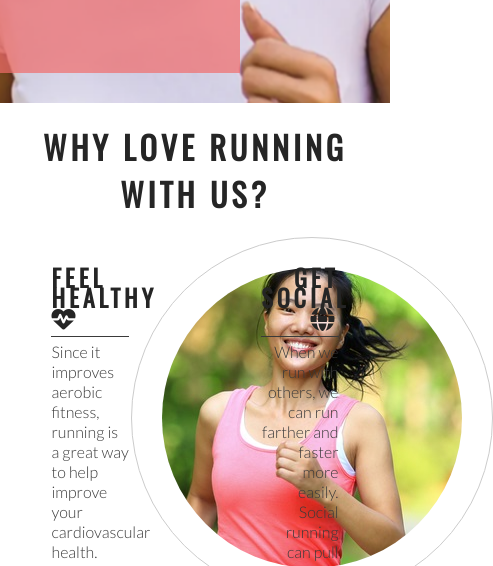
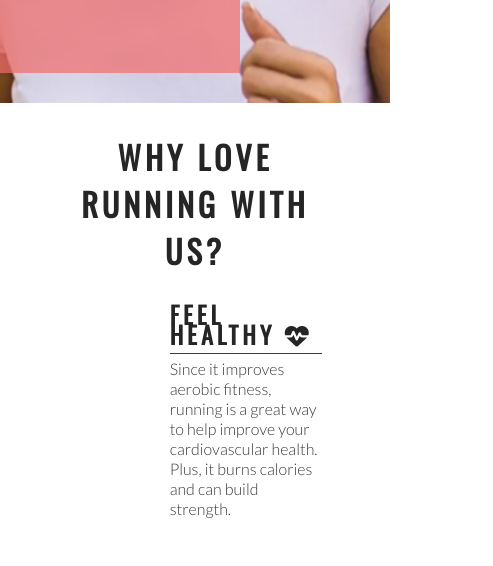
Before and after one commit to pengabutiken/love-running, a plain HTML site: page index.html in a window 390 px wide. Shown: the part 647-1213 px from the top of the page, 493 px wide, since content can reach past the window. Drawn offline with nearby package versions, Linux system fonts and the light colour scheme.

Commit message:
fixing the page for tablets

```diff
--- a/assets/css/style.css
+++ b/assets/css/style.css
@@ -232,3 +232,28 @@ footer {
 #photos img {
     width: 100%;
 }
+@media screen and (max-width: 1200px) {
+    #club-ethos {
+        width: 65%;
+        height: 1200px;
+        margin: 0 auto;
+
+    }
+    #welcome {
+        padding: 30px 0;
+        margin: 0;
+
+    }
+    #left-about, #right-about {
+        width: 100%;
+        float: left;
+        padding:0;
+    }
+    #center-about {
+        clear: both;
+        width: 100%;
+        float:left;
+        padding: 0;
+    }
+
+}
```
